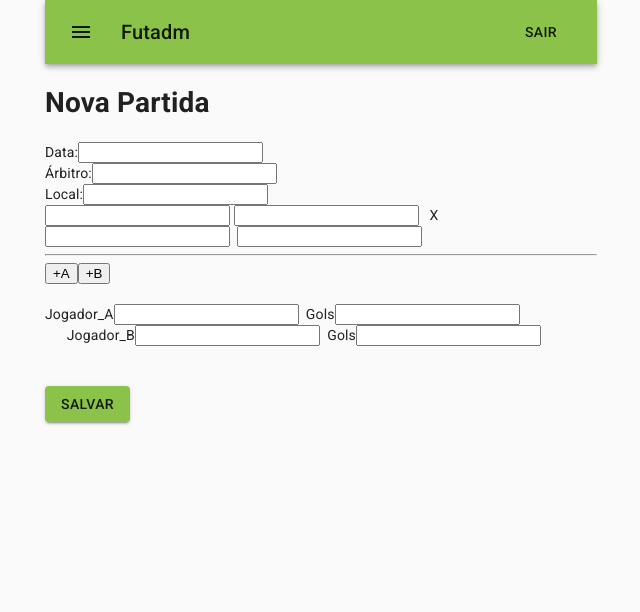
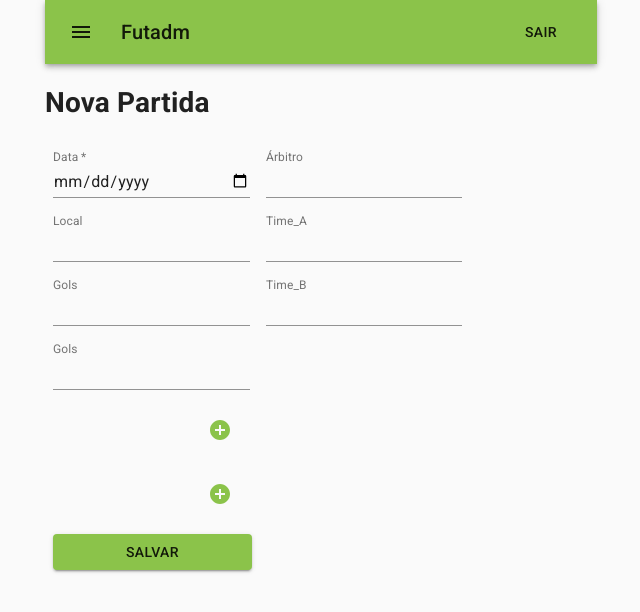
Before and after one commit to dsm-cefet-rj/trabalho-integrado-2020-1-grupo-5, a React (Create React App) app in the folder src/front-end/: page /partidas/1 in a window 1280 px wide. Shown: the top 612 px of the page, without its empty margins (319-959 px from the left). Built offline with nearby package versions, Linux system fonts and the light colour scheme.

Commit message:
Estilizando página de Partidas

```diff
--- a/src/front-end/src/components/partidas/FormPartida.js
+++ b/src/front-end/src/components/partidas/FormPartida.js
@@ -6,12 +6,38 @@ import {partidaSchema} from './PartidaSchema';
 import { yupResolver } from '@hookform/resolvers/yup';
 import { useForm } from "react-hook-form";
 import Button from '@material-ui/core/Button';
+import { makeStyles } from '@material-ui/core/styles';
+import Paper from '@material-ui/core/Paper';
+import Grid from '@material-ui/core/Grid';
+import TextField from '@material-ui/core/TextField';
+import AddCircleIcon from '@material-ui/icons/AddCircle';
+import IconButton from '@material-ui/core/IconButton';
+
+const useStyles = makeStyles((theme) => ({
+    root: {
+      padding: theme.spacing(5),
+      flexGrow: 1,
+    },
+    paper: {
+      padding: theme.spacing(3),
+      textAlign: 'left',
+      color: theme.palette.text.secondary,
+    },
+    form: {
+      '& > *': {
+          margin: theme.spacing(1),
+          width: '25ch',
+      },
+    },
+
+  }));
 
 export default function FormPartida(props) {
 
     //inicializa o estado com o hook useState
     const history  = useHistory();
     const dispatch = useDispatch();
+    const classes = useStyles();
 
     let { id } = useParams();
     id = parseInt(id);
@@ -43,82 +69,82 @@ export default function FormPartida(props) {
     return( <>
                 <h1>{(partidaOnLoad.id ?? 0) === 0 ? "Nova Partida" : "Editar Partida"}</h1>
 
-                <form onSubmit={handleSubmit(onSubmit)}>
-                    <label>
-                        Data:
-                        <input type="text" name="data" defaultValue={partidaOnLoad.data} ref={register} />
-                        &nbsp;<span>{errors.data?.message}</span>
-                    </label>
-                    <br/>
-                    <label>
-                        Árbitro:
-                        <input type="text" name="arbitro" defaultValue={partidaOnLoad.arbitro} ref={register} />
-                        &nbsp;<span>{errors.arbitro?.message}</span>
-                    </label>
-                    <br/>
-                    <label>
-                        Local:
-                        <input type="text" name="local" defaultValue={partidaOnLoad.local} ref={register} />
-                        &nbsp;<span>{errors.local?.message}</span>
-                    </label>
-                    <br/>
-
-                    <label>
-                        <input type="text" name="time_A" defaultValue={partidaOnLoad.time_A} ref={register} />
-                        &nbsp;<span>{errors.time_A?.message}</span>
-                    </label>
-                    <label>
-                        <input type="number" name="gols_time_A" defaultValue={partidaOnLoad.gols_time_A} ref={register} />
-                        &nbsp;<span>{errors.gols_time_A?.message}</span>
-                    </label>
-                    &nbsp;
-                    X
-                    &nbsp;
-                    <label>
-                        <input type="number" name="gols_time_B" defaultValue={partidaOnLoad.gols_time_B} ref={register} />
-                        &nbsp;<span>{errors.gols_time_B?.message}</span>
-                    </label>
-                    &nbsp;
-                    <label>
-                        <input type="text" name="time_B" defaultValue={partidaOnLoad.time_B} ref={register} />
-                        &nbsp;<span>{errors.time_B?.message}</span>
-                    </label>
-                    <br/>
-
-                    <hr></hr>
-                    <div>
-                        <input classname="adiciona_jogador_A" type="button" name="adiciona_jogador_A" value="+A"/>
-                        <input classname="adiciona_jogador_B" type="button" name="adiciona_jogador_B" value="+B" />
-                    </div>
-                    <br></br>
-
-                    <label>
-                        Jogador_A
-                        <input type="text" name="jogador_A" defaultValue={partidaOnLoad.jogador_A} ref={register} />
-                        &nbsp;<span>{errors.jogador_A?.message}</span>
-                    </label>
-                    &nbsp;
-                    <label>
-                        Gols
-                        <input type="number" name="gols_jogador_A" defaultValue={partidaOnLoad.gols_jogador_A} ref={register} />
-                        &nbsp;<span>{errors.gols_jogador_A?.message}</span>
-                    </label>
-                    <br/>
-                    &nbsp;&nbsp;&nbsp;&nbsp;&nbsp;&nbsp;
-                    <label>
-                        Jogador_B
-                        <input type="text" name="jogador_B" defaultValue={partidaOnLoad.jogador_B} ref={register} />
-                        &nbsp;<span>{errors.jogador_B?.message}</span>
-                    </label>
-                    &nbsp;
-                    <label>
-                        Gols
-                        <input type="number" name="gols_jogador_B" defaultValue={partidaOnLoad.gols_jogador_B} ref={register} />
-                        &nbsp;<span>{errors.v?.message}</span>
-                    </label>
-                    <br/>
-                    <br></br><br></br>
-                    <Button type="submit" id="Salvar" name="btn_salvar_partida" variant="contained" color="primary">Salvar</Button>
+                <form onSubmit={handleSubmit(onSubmit)} className={classes.form} noValidate autoComplete="off" >
+                    <TextField
+                        id="data_partida"
+                        label="Data"
+                        name="data"
+                        type="date"
+                        defaultValue={partidaOnLoad.data}
+                        inputRef={register}
+                        helperText={errors.data?.message}
+                        error={errors.data?.message ? true: false}
+                        InputLabelProps={{ shrink: true }}
+                        required
+                    />
+                    <TextField
+                        id="arbitro"
+                        label="Árbitro"
+                        name="arbitro"
+                        defaultValue={partidaOnLoad.data_arbitro}
+                        inputRef={register}
+                        helperText={errors.arbitro?.message}
+                        error={errors.arbitro?.message ? true: false}
+                        InputLabelProps={{ shrink: true }}
+                    />
+                    <TextField
+                        id="local"
+                        label="Local"
+                        name="local"
+                        defaultValue={partidaOnLoad.local}
+                        inputRef={register}
+                        helperText={errors.local?.message}
+                        error={errors.local?.message ? true: false}
+                        InputLabelProps={{ shrink: true }}
+                    />
+                    <TextField
+                        id="time_A"
+                        label="Time_A"
+                        name="time_A"
+                        defaultValue={partidaOnLoad.time_A}
+                        inputRef={register}
+                        helperText={errors.time_A?.message}
+                        error={errors.time_A?.message ? true: false}
+                        InputLabelProps={{ shrink: true }}
+                    />
+                    <TextField
+                        id="gols_time_A"
+                        label="Gols"
+                        name="gols_time_A"
+                        defaultValue={partidaOnLoad.gols_time_A}
+                        inputRef={register}
+                        helperText={errors.gols_time_A?.message}
+                        error={errors.gols_time_A?.message ? true: false}
+                        InputLabelProps={{ shrink: true }}
+                    />
+                    <TextField
+                        id="time_B"
+                        label="Time_B"
+                        name="time_B"
+                        defaultValue={partidaOnLoad.time_B}
+                        inputRef={register}
+                        helperText={errors.time_B?.message}
+                        error={errors.time_B?.message ? true: false}
+                        InputLabelProps={{ shrink: true }}
+                    />
+                    <TextField
+                        id="gols_time_B"
+                        label="Gols"
+                        name="gols_time_B"
+                        defaultValue={partidaOnLoad.gols_time_B}
+                        inputRef={register}
+                        helperText={errors.gols_time_B?.message}
+                        error={errors.gols_time_B?.message ? true: false}
+                        InputLabelProps={{ shrink: true }}
+                    />
+                    <IconButton id="adiciona_jogador_A" name="adiciona_jogador_A"><AddCircleIcon color='primary'/></IconButton>
+                    <IconButton id="adiciona_jogador_B" name="adiciona_jogador_B"><AddCircleIcon color='primary'/></IconButton>
+                    <Button type="submit" id="Salvar" name="btn_salvar_jogador" variant="contained" color="primary">Salvar</Button>
                 </form>
             </>
         );
--- a/src/front-end/src/components/partidas/TabelaPartidas.js
+++ b/src/front-end/src/components/partidas/TabelaPartidas.js
@@ -7,6 +7,23 @@ import Button from '@material-ui/core/Button';
 import DeleteIcon from '@material-ui/icons/Delete';
 import EditIcon from '@material-ui/icons/Edit';
 import IconButton from '@material-ui/core/IconButton';
+import ListItem from '@material-ui/core/ListItem';
+import ListItemText from '@material-ui/core/ListItemText';
+import List from '@material-ui/core/List';
+import Box from '@material-ui/core/Box';
+import ListItemIcon from '@material-ui/core/ListItemIcon';
+import ClearIcon from '@material-ui/icons/Clear';
+import { makeStyles } from '@material-ui/core/styles';
+import AddCircleIcon from '@material-ui/icons/AddCircle';
+import TextField from '@material-ui/core/TextField';
+import SearchIcon from '@material-ui/icons/Search';
+import Grid from '@material-ui/core/Grid';
+
+const useStyles = makeStyles((theme) => ({
+  margin: {
+    margin: theme.spacing(1),
+  },
+}));
 
 
 export default function ListagemPartida(props) {
@@ -14,8 +31,8 @@ export default function ListagemPartida(props) {
   const partidas = useSelector(selectAllPartidas)
   const status = useSelector(state => state.partidas.status);
   const error = useSelector(state => state.partidas.error);
-
   const dispatch = useDispatch();
+  const classes = useStyles();
 
   function handleClickExcluirPartida(id){
     dispatch(deletePartidaServer(id));
@@ -32,7 +49,7 @@ export default function ListagemPartida(props) {
 
   let tabelaPartidas = '';
   if(status === 'loaded' || status === 'saved' || status === 'deleted'){
-    tabelaPartidas = <TabelaPartidas partidas={partidas} onClickExcluirProjeto={handleClickExcluirPartida} />;
+    tabelaPartidas = <TabelaPartidas partidas={partidas} onClickExcluirPartida={handleClickExcluirPartida} />;
   }else if(status === 'loading'){
     tabelaPartidas = <div>Carregando as partidas...</div>;
   }else if(status === 'failed'){
@@ -44,11 +61,30 @@ export default function ListagemPartida(props) {
   }
 
   return( <>
-            <div id="lbl_titulo_pagina"><h1>Partidas</h1></div><br/>
-            <label>Data:</label> <input type="text" name="data" onChange={ProcurarPartida}/>
-            &nbsp;
-            <Button id="Nova Partida" name="btn_nova_partida" to="/partidas/novo" variant='contained' color='primary' component={Link}>Nova Partida</Button><br/><br/>
+          <div style={{ width: '100%' }}>
+            <Box display="flex" justifyContent="flex-start" >
+              <Box>
+                <div id="lbl_titulo_pagina"><h1>Partidas</h1></div>
+                <div className={classes.root}>
+                  <Grid container spacing={1} alignItems="flex-end">
+                    <Grid item>
+                      <SearchIcon />
+                    </Grid>
+                    <Grid item>
+                      <TextField type="date" id="procura_partida" label="Data" InputLabelProps={{ shrink: true }}/>
+                    </Grid>
+                  </Grid>
+                </div>
+              </Box>
+            </Box>
+
+            <Box display="flex" justifyContent="flex-end">
+              <Box>
+                <IconButton component={Link} to="/partidas/novo" id="nova_partida" name="btn_nova_partida"><AddCircleIcon color='primary' style={{fontSize: 50}}/></IconButton>
+              </Box>
+            </Box>
             {tabelaPartidas}
+          </div>
           </>
   );
 }
@@ -56,18 +92,21 @@ export default function ListagemPartida(props) {
 const LinhaPartida = (props) => {
   if(props != null && props.partida != null && props.partida.id != null){
       return(
-          <tr>
-            <Link to={`/partidas/visualizar/${props.partida.id}`}>
-              <td>{props.partida.data}</td>
-              <td>{props.partida.time_A}</td>
-              <td>{props.partida.gols_time_A}</td>
-              <td>X</td>
-              <td>{props.partida.gols_time_B}</td>
-              <td>{props.partida.time_B}</td>
-            </Link>
-            <td><Link to={`/partidas/${props.partida.id}`}><IconButton id="edita_partida" ><EditIcon/></IconButton></Link></td>
-            <td><IconButton id="edita_partida" name="excluir_partida" onClick={() => props.onClickExcluirPartida(props.partida.id)}><DeleteIcon /></IconButton></td>
-          </tr>
+        <>
+        <ListItem>
+          <ListItem button component={Link} to = {`/partidas/visualizar/${props.partida.id}`}>
+            <ListItemText primary={props.partida.data}/>
+            <ListItemText primary={props.partida.time_A}/>
+            <ListItemText primary={props.partida.gols_time_A}/>
+            <ListItemIcon><ClearIcon/></ListItemIcon>
+            <ListItemText primary={props.partida.gols_time_B}/>
+            <ListItemText primary={props.partida.time_B}/>
+          </ListItem>
+
+            <Link to={`/partidas/${props.partida.id}`}><IconButton id="edita_partida" Link to={`/partidas/${props.partida.id}`} ><EditIcon/></IconButton></Link>
+            <IconButton id="deleta_partida" name="excluir_partida" onClick={() => props.onClickExcluirPartida(props.partida.id)}><DeleteIcon /></IconButton>
+        </ListItem>
+        </>
      );
   }else{
     return(<tr><td colSpan={3}>Não foi possível exibir a partida.</td></tr>)
@@ -77,12 +116,12 @@ const LinhaPartida = (props) => {
 function TabelaPartidas(props) {
   if(props != null && props.partidas != null && props.partidas.length > 0){
     return(
-          <table id="partidas" border="1">
-            <tbody>
-              {props.partidas.map((partida) =><LinhaPartida key={partida.id} partida={partida}
+      <Box justifyContent="flex-start">
+        <List>
+        {props.partidas.map((partida) =><LinhaPartida key={partida.id} partida={partida}
                                     onClickExcluirPartida={props.onClickExcluirPartida}/>)}
-            </tbody>
-          </table>
+        </List>
+      </Box>
     );
   }else{
     return(<div>Não existem partidas a serem exibidas.</div>)
```
